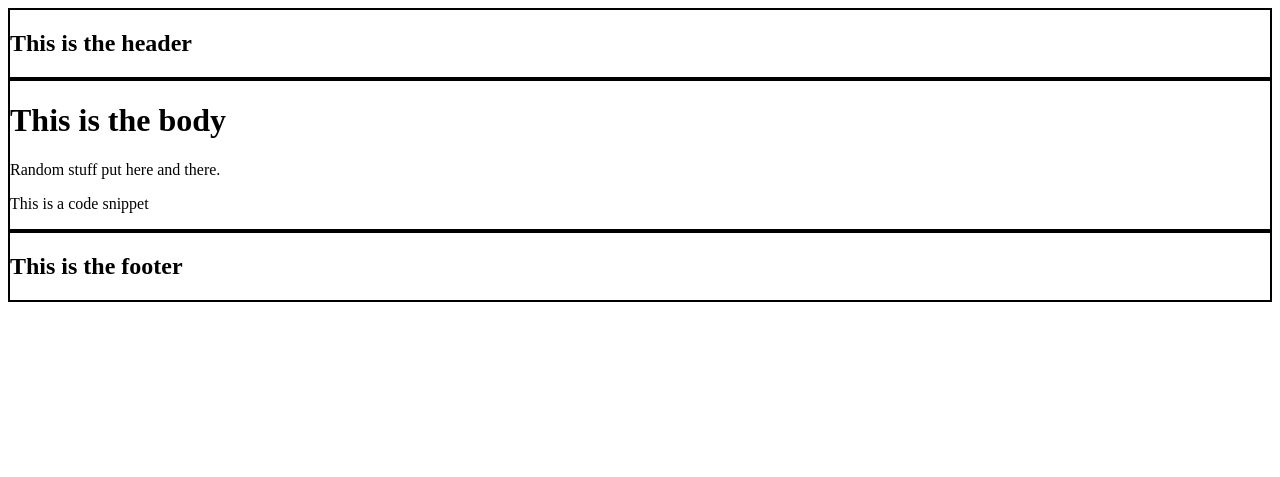
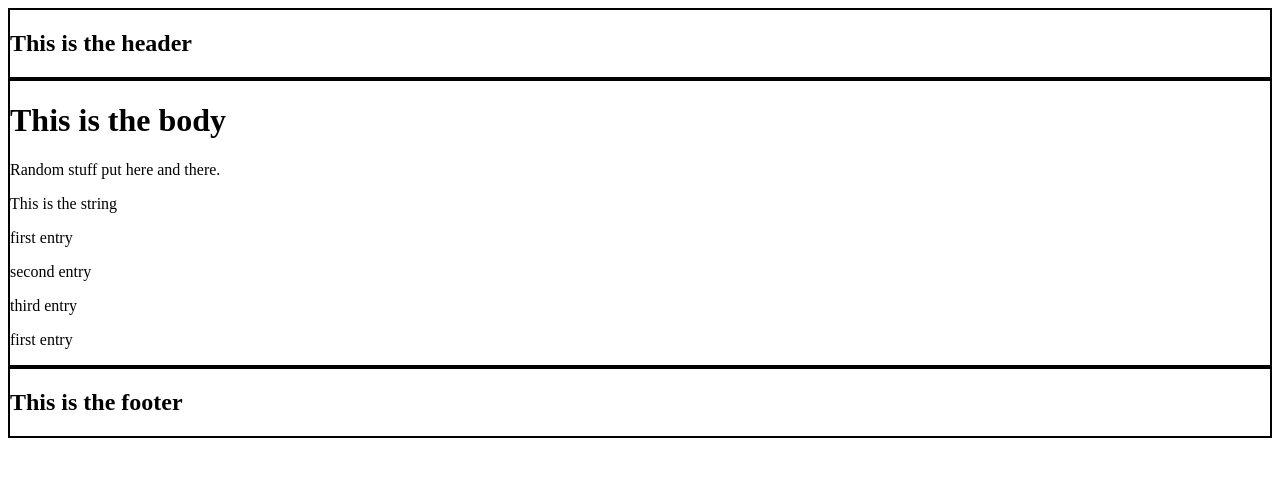
Before and after one commit to DarkAbhi/Django-Tutorial, a Django app: page / in a window 1280 px wide. Shown: the top 477 px of the page. Run offline with Django 3.2, Linux system fonts and the light colour scheme.

Commit message:
Passing Variables to a Template with Django
Signed-off-by: Abhishek AN <darkabhi1520@gmail.com>

```diff
--- a/personal/templates/personal/home.html
+++ b/personal/templates/personal/home.html
@@ -4,6 +4,7 @@
 
   <p>Random stuff put here and there.</p>
 
-  {% include 'personal/snippets/body_snippet.html'%}
+  {{some_string}} <br />
+  {% for item in list_of_values %} {% include 'personal/snippets/body_snippet.html' with value=item %} {% endfor %}
 </div>
 {% endblock content %}
--- a/personal/templates/personal/snippets/body_snippet.html
+++ b/personal/templates/personal/snippets/body_snippet.html
@@ -1 +1 @@
-<p>This is a code snippet</p>
+<p>{{value}}</p>
--- a/personal/views.py
+++ b/personal/views.py
@@ -4,5 +4,17 @@ from django.shortcuts import render
 
 
 def home_screen_view(request):
-    print(request.headers)
-    return render(request, "personal/home.html", {})
+
+    list_of_values = []
+    list_of_values.append("first entry")
+    list_of_values.append("second entry")
+    list_of_values.append("third entry")
+    list_of_values.append("first entry")
+
+    context = {
+        'some_string': "This is the string",
+        'some_number': 1245,
+        'list_of_values': list_of_values
+    }
+
+    return render(request, "personal/home.html", context)
```
